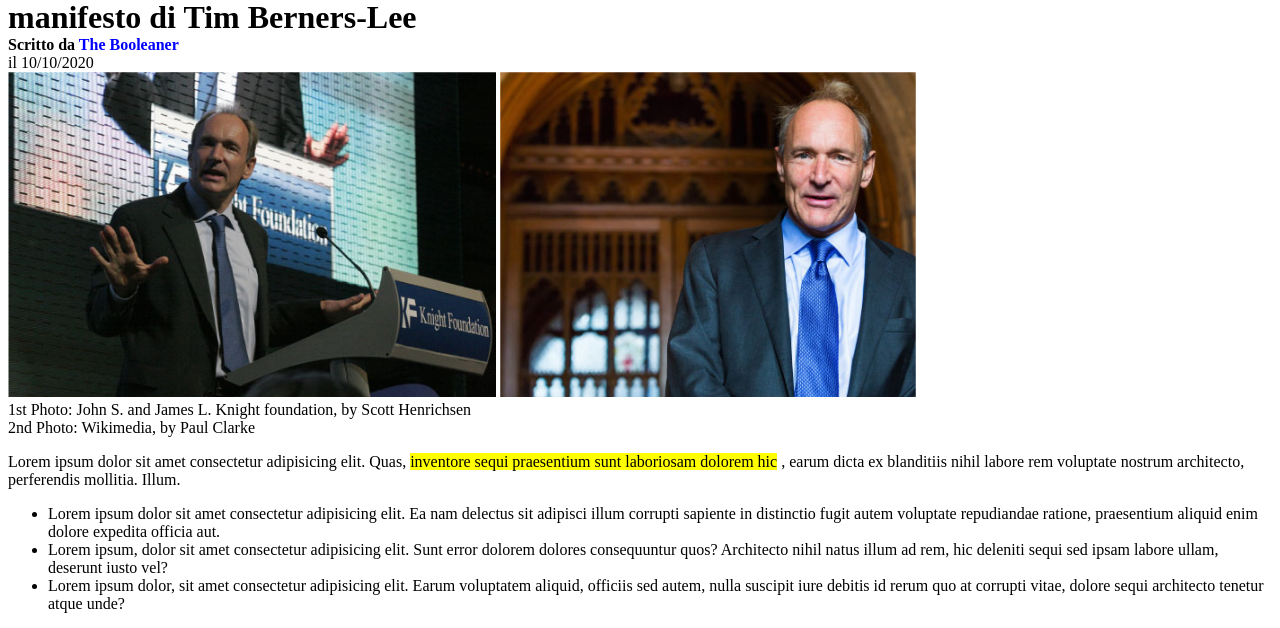
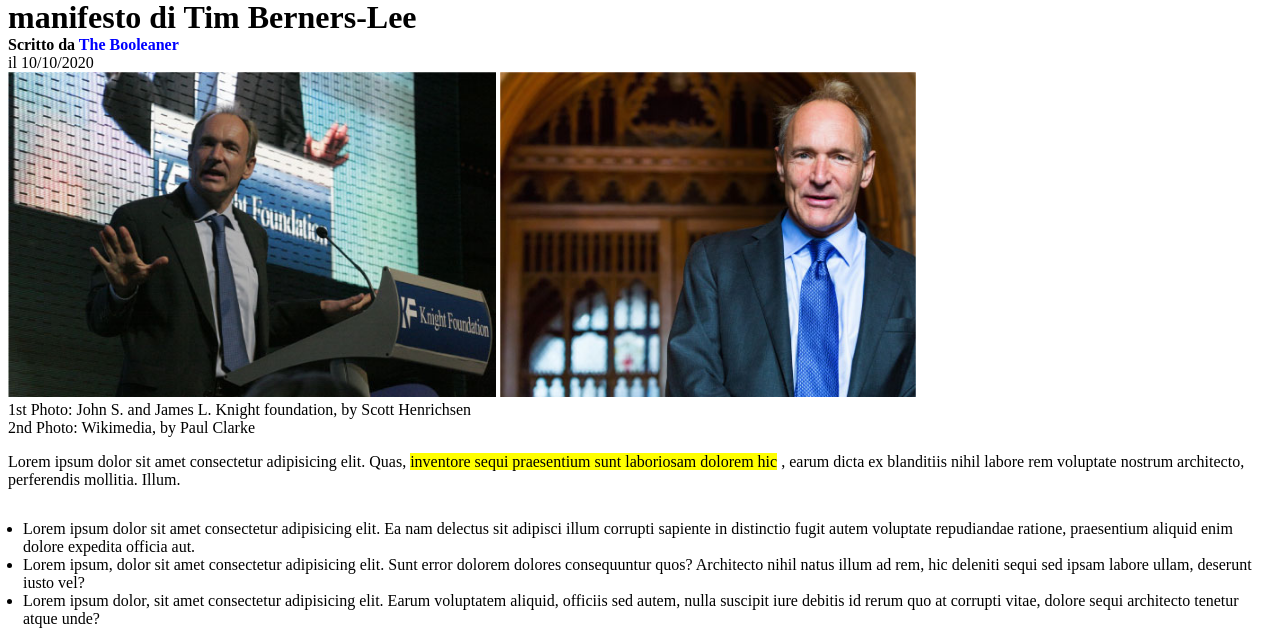
Before and after one commit to Dandav2923/html-css-booleaner, a plain HTML site: page index.htm in a window 1280 px wide. Shown: the part 116-744 px from the top of the page. Drawn offline with Linux system fonts and the light colour scheme.

Commit message:
modifiche

```diff
--- a/css/style.css
+++ b/css/style.css
@@ -23,6 +23,7 @@
     background-color: yellow;
 }
 .unordered-list {
+    padding: 15px;
     margin: 0;
     text-align: left;
 
--- a/index.htm
+++ b/index.htm
@@ -31,8 +31,8 @@
         <div>
             <p>Lorem ipsum dolor sit amet consectetur adipisicing elit. Quas, <span class="testo-importante">inventore sequi praesentium sunt laboriosam dolorem hic</span> , earum dicta ex blanditiis nihil labore rem voluptate nostrum architecto, perferendis mollitia. Illum.</p>
         </div>
-        <div class="unordered-list">
-            <ul>
+        <div>
+            <ul class="unordered-list">
                 <li>Lorem ipsum dolor sit amet consectetur adipisicing elit. Ea nam delectus sit adipisci illum corrupti sapiente in distinctio fugit autem voluptate repudiandae ratione, praesentium aliquid enim dolore expedita officia aut.</li>
                 <li>Lorem ipsum, dolor sit amet consectetur adipisicing elit. Sunt error dolorem dolores consequuntur quos? Architecto nihil natus illum ad rem, hic deleniti sequi sed ipsam labore ullam, deserunt iusto vel?</li>
                 <li>Lorem ipsum dolor, sit amet consectetur adipisicing elit. Earum voluptatem aliquid, officiis sed autem, nulla suscipit iure debitis id rerum quo at corrupti vitae, dolore sequi architecto tenetur atque unde?</li>
```
